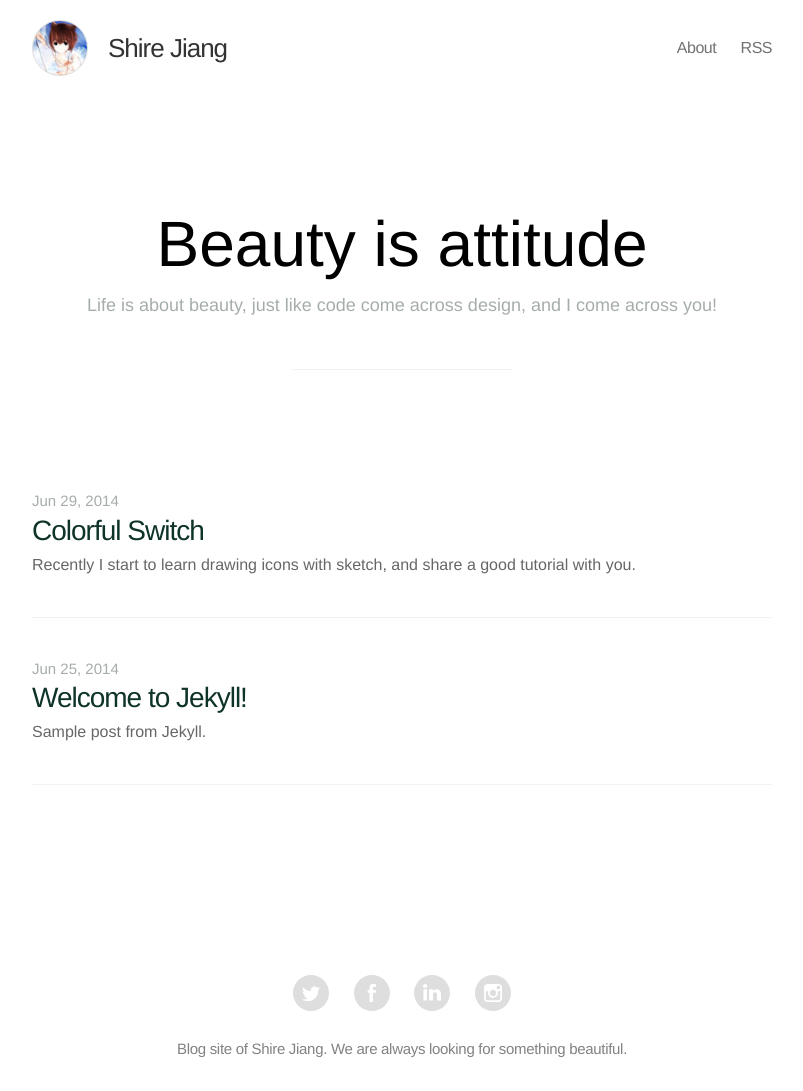
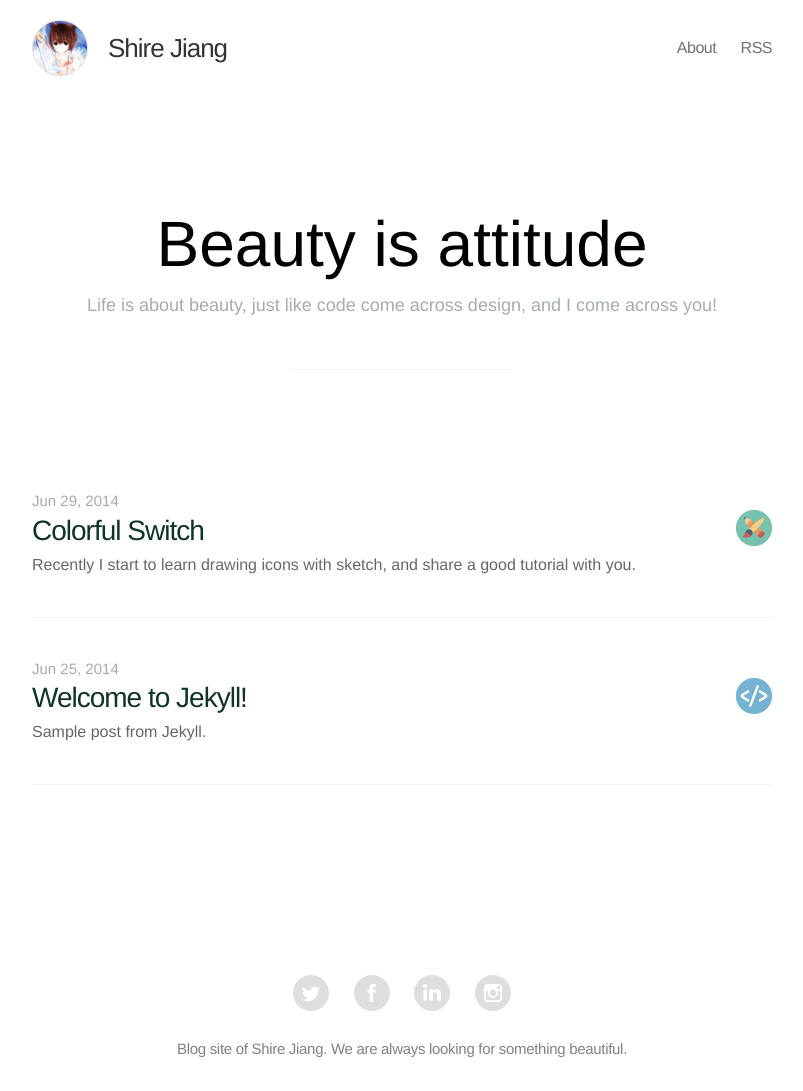
Before and after one commit to ShireJiang/shirejiang.github.io, a Jekyll site: the page built from index.html, in a window 1280 px wide. Shown: the whole page, without its empty margins (238-1041 px from the left). Built offline with Jekyll 4.4.1, drawn with Linux system fonts in a browser that asks for light colours; the list of posts is cut into pages by our own code.

Commit message:
post category icons added

```diff
--- a/_posts/2014-06-25-welcome-to-jekyll.markdown
+++ b/_posts/2014-06-25-welcome-to-jekyll.markdown
@@ -3,7 +3,7 @@ layout: post
 title:  "Welcome to Jekyll!"
 summary: "Sample post from Jekyll."
 date:   2014-06-25 22:24:44
-categories: jekyll update
+category: development
 ---
 
 You'll find this post in your `_posts` directory - edit this post and re-build (or run with the `-w` switch) to see your changes!
--- a/_posts/2014-06-29-colorful-switch.markdown
+++ b/_posts/2014-06-29-colorful-switch.markdown
@@ -3,7 +3,7 @@ layout: post
 title:  "Colorful Switch"
 summary: "Recently I start to learn drawing icons with sketch, and share a good tutorial with you."
 date:   2014-06-29 15:00:00
-categories: sketch
+category: design
 ---
 
 ![Colorful Switch image](/images/2014-06-29/colorful-switch@2x.png)
--- a/_sass/_home.scss
+++ b/_sass/_home.scss
@@ -37,6 +37,7 @@
   text-align: left;
 
   > li {
+    position: relative;
     padding: 40px 0;
     border-bottom: 1px solid $border-color;
 
@@ -47,6 +48,26 @@
 
   > li > a {
     text-decoration: none;
+  }
+
+  .category-icon {
+    position: absolute;
+    right: 0;
+    top: 60px;
+    width: 36px;
+    height: 36px;
+    background-size: 108px 36px;
+    background-image: url('/images/icons@2x.png');
+
+    &.idea {
+      background-position: 0 0;
+    }
+    &.development {
+      background-position: -36px 0;
+    }
+    &.design {
+      background-position: -72px 0;
+    }
   }
 
   .post-title {
--- a/index.html
+++ b/index.html
@@ -14,6 +14,7 @@ identity: home
           <span class="post-date">{{ post.date | date: "%b %-d, %Y" }}</span>
           <h3 class="post-title">{{ post.title }}</h3>
           <p class="post-summary">{{ post.summary }}</p>
+          <div class="category-icon {{ post.category }}"></div>
         </a>
       </li>
     {% endfor %}
```
Also changed, not shown: images/icons@2x.png (added).
